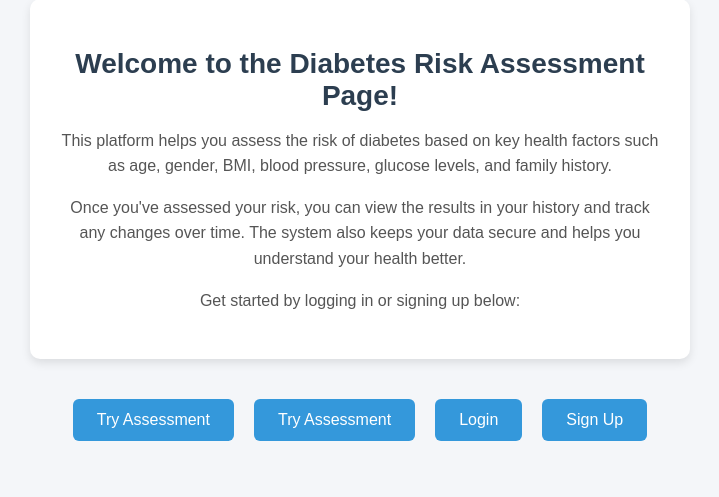
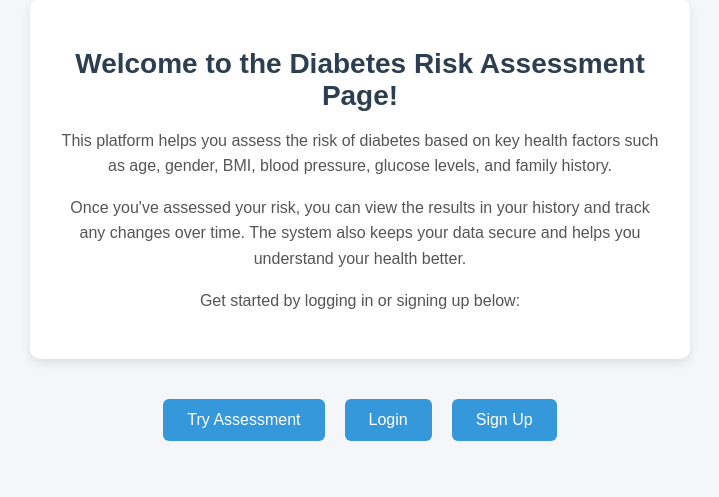
Before and after one commit to BHAVANAKADAVERU/diabetes_risk_assessment, a Flask app: page /welcome in a window 1280 px wide. Shown: the part 180-677 px from the top of the page, without its empty margins (280-999 px from the left). Run offline with Flask 3, Linux system fonts and the light colour scheme; parts of the project's set-up code (start-up, migrations or seed data) failed here and were passed over.

Commit message:
Add new features

```diff
--- a/templates/welcome.html
+++ b/templates/welcome.html
@@ -86,7 +86,6 @@
 
     <div class="actions">
         <a href="{{ url_for('try_assessment') }}" class="button">Try Assessment</a>
-        <a href="{{ url_for('predict') }}" class="button">Try Assessment</a>
         <a href="{{ url_for('login') }}" class="button">Login</a>
         <a href="{{ url_for('signup') }}" class="button">Sign Up</a>
     </div>
```
